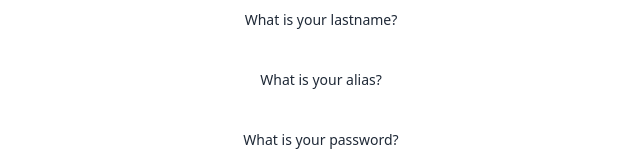
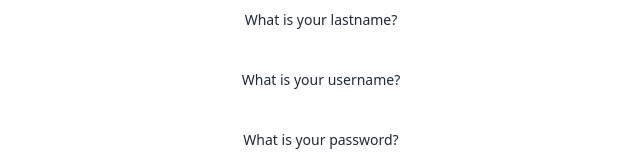
Before and after one commit to theoDep/2022-01-31-E-COMMERCE-UIMM, a React (Vite) app in the folder frontend/: page /signup in a window 1280 px wide. Shown: the part 232-392 px from the top of the page, without its empty margins (319-959 px from the left). Built offline with nearby package versions, Linux system fonts and the light colour scheme.

Commit message:
Change signup route to match strapi auth

```diff
--- a/frontend/src/routes/signup.tsx
+++ b/frontend/src/routes/signup.tsx
@@ -26,7 +26,7 @@ const schema = Joi.object({
   repeatPassword: Joi.any().valid(Joi.ref("password")).required(),
   lastname: Joi.string().required(),
   firstname: Joi.string().required(),
-  alias: Joi.string().alphanum().min(3).required(),
+  username: Joi.string().alphanum().min(3).required(),
 });
 
 export default () => {
@@ -39,7 +39,7 @@ export default () => {
   const onSubmit = async (data: FormData) => {
     const { repeatPassword: _, ...user } = data;
     try {
-      await fetch("/api/users", {
+      await fetch("http://localhost:1337/api/auth/local/register", {
         method: "POST",
         headers: {
           Accept: "application/json",
@@ -75,9 +75,9 @@ export default () => {
       <input type="text" {...register("lastname")} />
       <p>{errors.lastname?.message}</p>
       <label className="label">
-        <span className="label-text">What is your alias?</span>
+        <span className="label-text">What is your username?</span>
       </label>
-      <input type="text" {...register("alias")} />
+      <input type="text" {...register("username")} />
       <p>{errors.alias?.message}</p>
       <label className="label">
         <span className="label-text">What is your password?</span>
```
